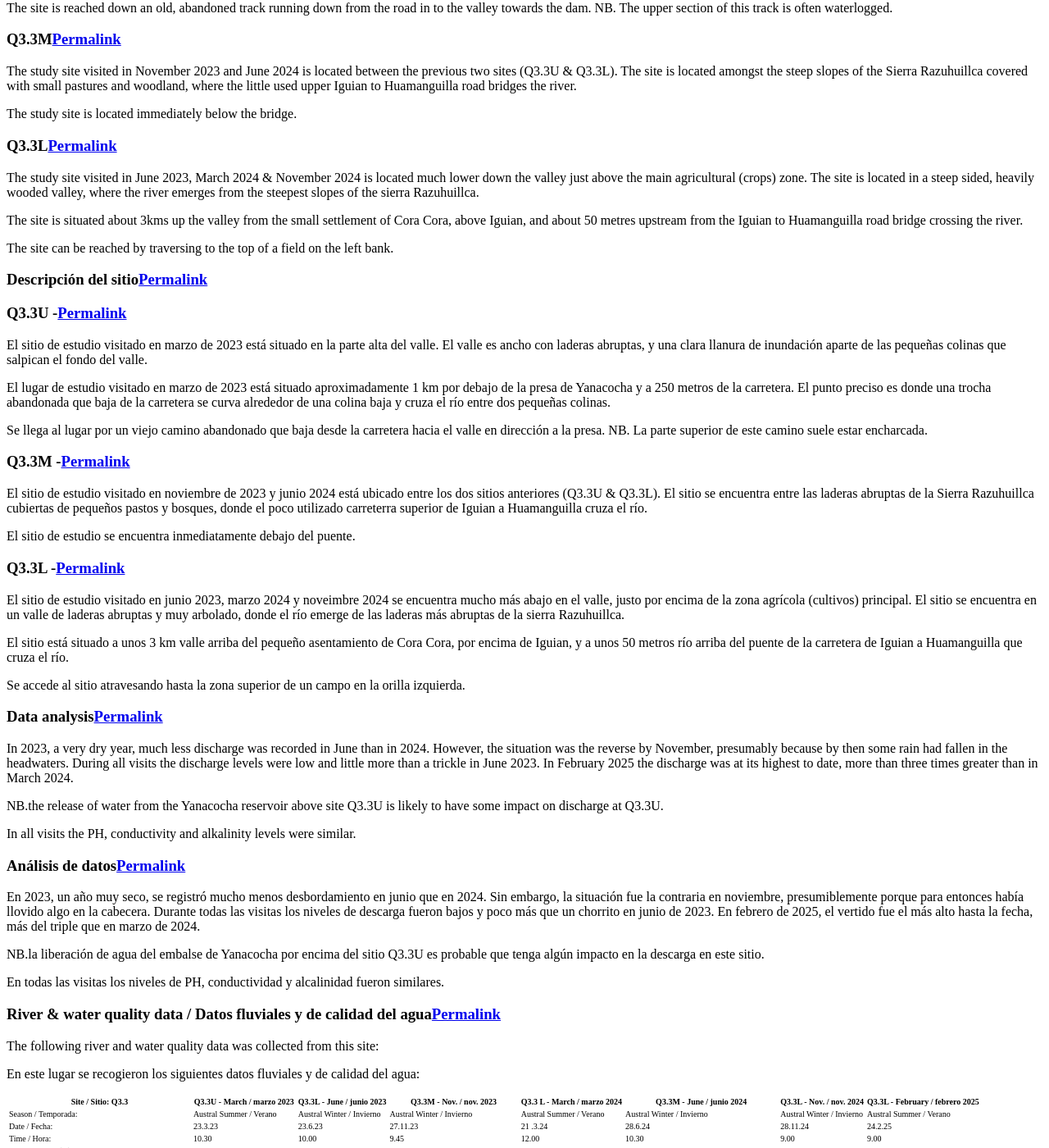
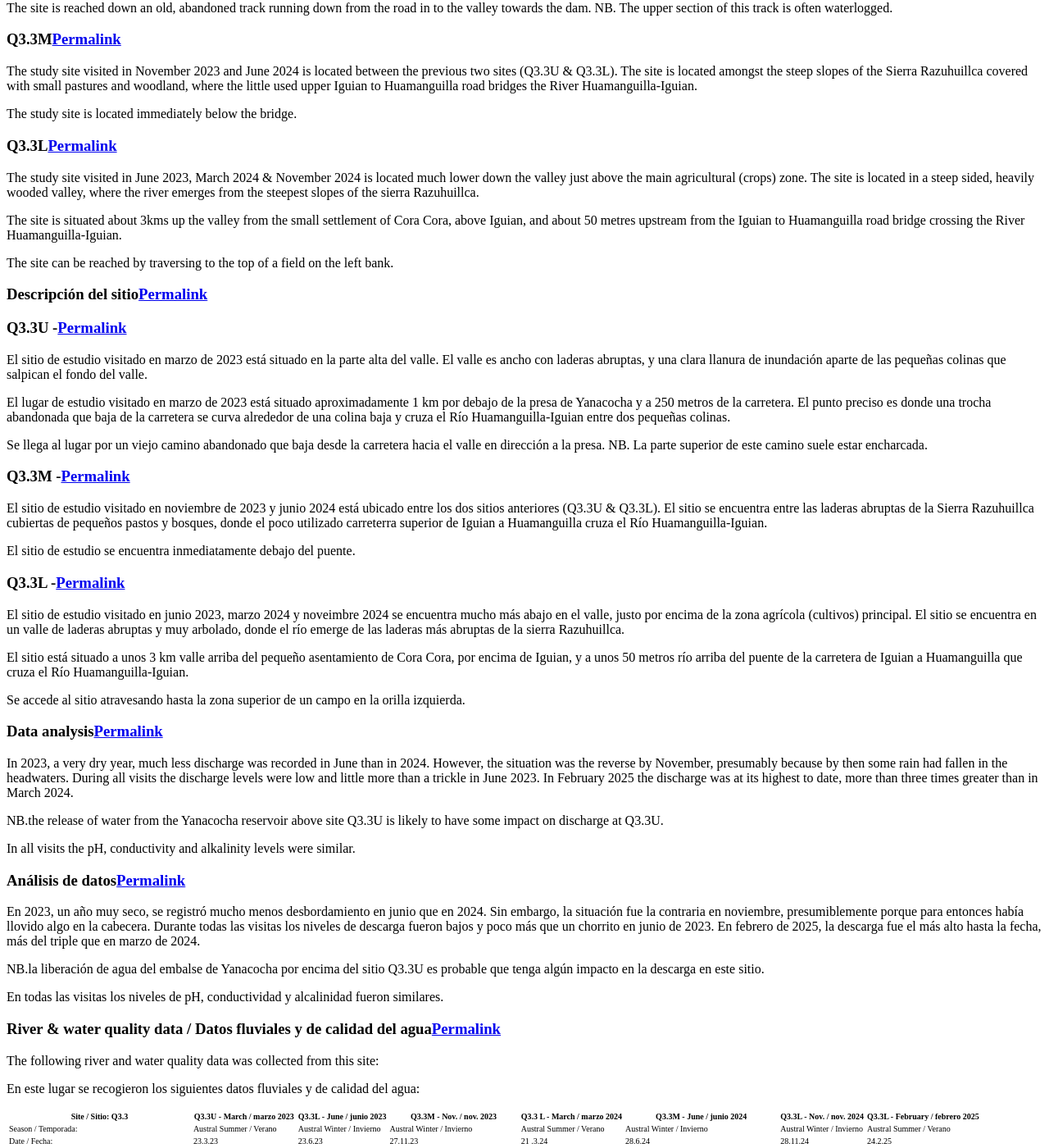
Before and after one commit to HVLepage/cavep-unah, a Jekyll site: the page built from _docs/site-network/Q3_3.md, in a window 1280 px wide and 1400 px high, scrolled down 5324 px. Shown: the whole window at 82% size. Built offline with Jekyll 4.4.1, drawn with Linux system fonts in a browser that asks for light colours; comment, search, counter and statistics services are not loaded; some of the changed text lies outside the part shown.

Commit message:
Update Q3_3.md

```diff
--- a/_docs/site-network/Q3_3.md
+++ b/_docs/site-network/Q3_3.md
@@ -78,13 +78,13 @@ View upstream from the study site of site Q3.3L.B with the 'milky' coloured outf
 ### Q3.3U
 The study site visited in March 2023 is located high in the upper valley. The valley is wide and steep sided, with a clear flood-plain apart from where there are small hills dotting the valley floor.
 
-The study site is situated about 1km below the Yanacocha dam and 250 metres from the road. The precise point is where an abandoned track running down from the road curves round a low hill and crosses the river between two small hills.
+The study site is situated about 1km below the Yanacocha dam and 250 metres from the road. The precise point is where an abandoned track running down from the road curves round a low hill and crosses the River Huamanguilla-Iguian between two small hills.
 
 The site is reached down an old, abandoned track running down from the road in to the valley towards the dam. NB. The upper section of this track is often waterlogged.
 
 
 ### Q3.3M
-The study site visited in November 2023 and June 2024 is located between the previous two sites (Q3.3U & Q3.3L). The site is located amongst the steep slopes of the Sierra Razuhuillca covered with small pastures and woodland, where the little used upper Iguian to Huamanguilla road bridges the river.
+The study site visited in November 2023 and June 2024 is located between the previous two sites (Q3.3U & Q3.3L). The site is located amongst the steep slopes of the Sierra Razuhuillca covered with small pastures and woodland, where the little used upper Iguian to Huamanguilla road bridges the River Huamanguilla-Iguian.
 
 The study site is located immediately below the bridge.
 
@@ -92,7 +92,7 @@ The study site is located immediately below the bridge.
 ### Q3.3L
 The study site visited in June 2023, March 2024 & November 2024 is located much lower down the valley just above the main agricultural (crops) zone. The site is located in a steep sided, heavily wooded valley, where the river emerges from the steepest slopes of the sierra Razuhuillca.
 
-The site is situated about 3kms up the valley from the small settlement of Cora Cora, above Iguian, and about 50 metres upstream from the Iguian to Huamanguilla road bridge crossing the river.
+The site is situated about 3kms up the valley from the small settlement of Cora Cora, above Iguian, and about 50 metres upstream from the Iguian to Huamanguilla road bridge crossing the River Huamanguilla-Iguian.
 
 The site can be reached by traversing to the top of a field on the left bank.
 
@@ -102,13 +102,13 @@ The site can be reached by traversing to the top of a field on the left bank.
 ### Q3.3U -
 El sitio de estudio visitado en marzo de 2023 está situado en la parte alta del valle. El valle es ancho con laderas abruptas, y una clara llanura de inundación aparte de las pequeñas colinas que salpican el fondo del valle.
 
-El lugar de estudio visitado en marzo de 2023 está situado aproximadamente 1 km por debajo de la presa de Yanacocha y a 250 metros de la carretera. El punto preciso es donde una trocha abandonada que baja de la carretera se curva alrededor de una colina baja y cruza el río entre dos pequeñas colinas.
+El lugar de estudio visitado en marzo de 2023 está situado aproximadamente 1 km por debajo de la presa de Yanacocha y a 250 metros de la carretera. El punto preciso es donde una trocha abandonada que baja de la carretera se curva alrededor de una colina baja y cruza el Río Huamanguilla-Iguian entre dos pequeñas colinas.
 
 Se llega al lugar por un viejo camino abandonado que baja desde la carretera hacia el valle en dirección a la presa. NB. La parte superior de este camino suele estar encharcada.
 
 
 ### Q3.3M -
-El sitio de estudio visitado en noviembre de 2023 y junio 2024 está ubicado entre los dos sitios anteriores (Q3.3U & Q3.3L). El sitio se encuentra entre las laderas abruptas de la Sierra Razuhuillca cubiertas de pequeños pastos y bosques, donde el poco utilizado carreterra superior de Iguian a Huamanguilla cruza el río.
+El sitio de estudio visitado en noviembre de 2023 y junio 2024 está ubicado entre los dos sitios anteriores (Q3.3U & Q3.3L). El sitio se encuentra entre las laderas abruptas de la Sierra Razuhuillca cubiertas de pequeños pastos y bosques, donde el poco utilizado carreterra superior de Iguian a Huamanguilla cruza el Río Huamanguilla-Iguian.
 
 El sitio de estudio se encuentra inmediatamente debajo del puente.
 
@@ -116,29 +116,27 @@ El sitio de estudio se encuentra inmediatamente debajo del puente.
 ### Q3.3L -
 El sitio de estudio visitado en junio 2023, marzo 2024 y noveimbre 2024 se encuentra mucho más abajo en el valle, justo por encima de la zona agrícola (cultivos) principal. El sitio se encuentra en un valle de laderas abruptas y muy arbolado, donde el río emerge de las laderas más abruptas de la sierra Razuhuillca.
 
-El sitio está situado a unos 3 km valle arriba del pequeño asentamiento de Cora Cora, por encima de Iguian, y a unos 50 metros río arriba del puente de la carretera de Iguian a Huamanguilla que cruza el río.
+El sitio está situado a unos 3 km valle arriba del pequeño asentamiento de Cora Cora, por encima de Iguian, y a unos 50 metros río arriba del puente de la carretera de Iguian a Huamanguilla que cruza el Río Huamanguilla-Iguian.
 
 Se accede al sitio atravesando hasta la zona superior de un campo en la orilla izquierda.
 
 
 ### Data analysis
 
-In 2023, a very dry year, much less discharge was recorded in June than in 2024. However, the situation was the reverse by November, presumably because by then some rain had fallen in the headwaters. During all visits the discharge levels were low and little more than a trickle in June 2023.
-In February 2025 the discharge was at its highest to date, more than three times greater than in March 2024.
+In 2023, a very dry year, much less discharge was recorded in June than in 2024. However, the situation was the reverse by November, presumably because by then some rain had fallen in the headwaters. During all visits the discharge levels were low and little more than a trickle in June 2023. In February 2025 the discharge was at its highest to date, more than three times greater than in March 2024.
 
 NB.the release of water from the Yanacocha reservoir above site Q3.3U is likely to have some impact on discharge at Q3.3U.
 
-In all visits the PH, conductivity and alkalinity levels were similar.
+In all visits the pH, conductivity and alkalinity levels were similar.
 
 
 ### Análisis de datos
 
-En 2023, un año muy seco, se registró mucho menos desbordamiento en junio que en 2024. Sin embargo, la situación fue la contraria en noviembre, presumiblemente porque para entonces había llovido algo en la cabecera. Durante todas las visitas los niveles de descarga fueron bajos y poco más que un chorrito en junio de 2023.
-En febrero de 2025, el vertido fue el más alto hasta la fecha, más del triple que en marzo de 2024.
+En 2023, un año muy seco, se registró mucho menos desbordamiento en junio que en 2024. Sin embargo, la situación fue la contraria en noviembre, presumiblemente porque para entonces había llovido algo en la cabecera. Durante todas las visitas los niveles de descarga fueron bajos y poco más que un chorrito en junio de 2023. En febrero de 2025, la descarga fue el más alto hasta la fecha, más del triple que en marzo de 2024.
 
 NB.la liberación de agua del embalse de Yanacocha por encima del sitio Q3.3U es probable que tenga algún impacto en la descarga en este sitio.
 
-En todas las visitas los niveles de PH, conductividad y alcalinidad fueron similares.
+En todas las visitas los niveles de pH, conductividad y alcalinidad fueron similares.
 
 
 ### River & water quality data / Datos fluviales y de calidad del agua
```
